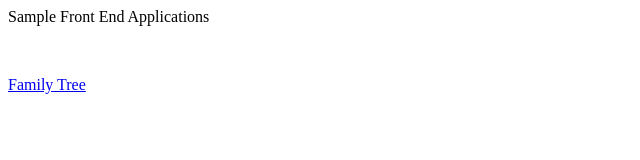
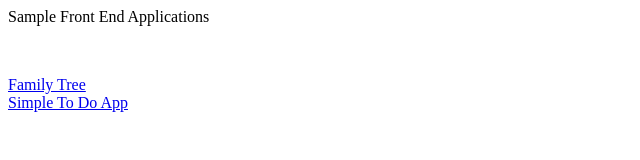
Before and after one commit to shahmehul/javascript-cracking-the-coding-interview, a plain HTML site: page Front-End/index.html in a window 1280 px wide. Shown: the whole page, without its empty margins (0-640 px from the left). Drawn offline with Linux system fonts and the light colour scheme.

Commit message:
adding to do app on home page

```diff
--- a/Front-End/index.html
+++ b/Front-End/index.html
@@ -3,7 +3,8 @@
 Sample Front End Applications
 
 <div style="margin-top:50px;">
-<a href="programs/familyTree/index.html"> Family Tree</a>
+<a href="programs/familyTree/index.html"> Family Tree</a><br/>
+<a href="programs/todoList/index.html"> Simple To Do App</a>
 </div>
 </body>
 </html>
```
